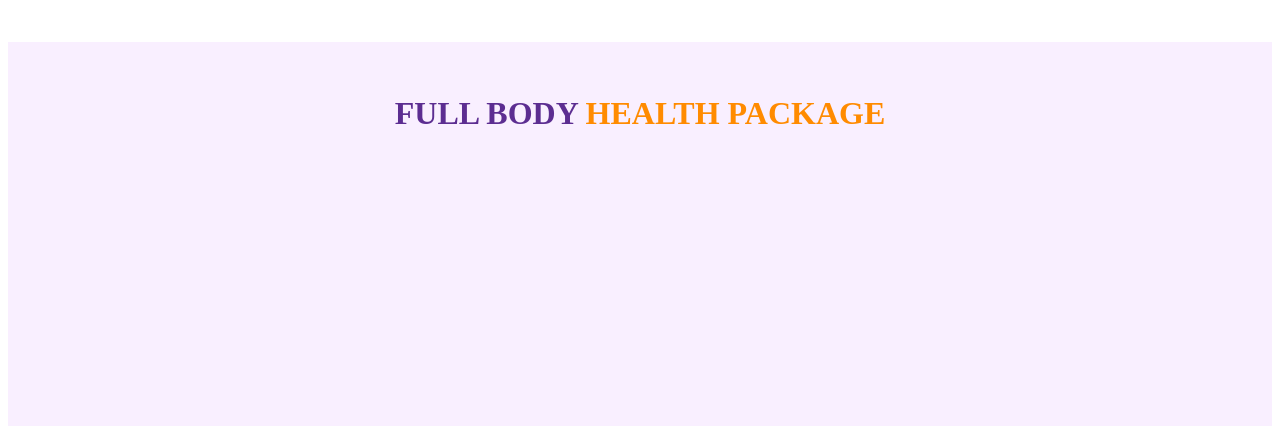
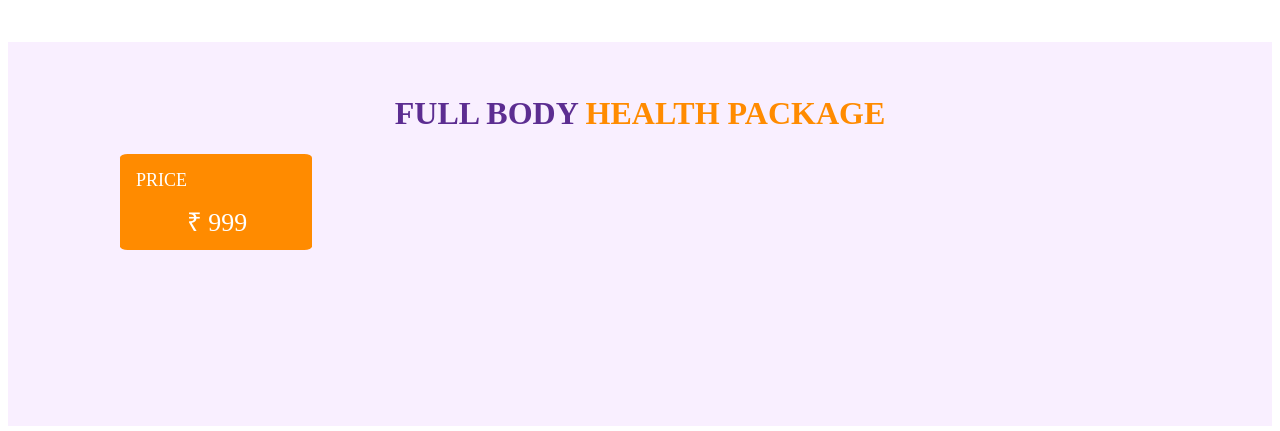
Before and after one commit to rohitl30/neuberg, a React (Create React App) app: page / in a window 1280 px wide. Shown: the part 1267-1698 px from the top of the page. Built offline with nearby package versions, Linux system fonts and the light colour scheme.

Commit message:
Add orange textbox

```diff
--- a/src/components/FullBodyPackage/FullBodyPackage.css
+++ b/src/components/FullBodyPackage/FullBodyPackage.css
@@ -4,4 +4,16 @@
     text-align: center;
     padding : 2rem 5rem 2rem 5rem;
     margin-top: 4rem;
+align-items: center;}
+
+.orange-textbox{
+    text-align: center;
+    height:4rem;
+    font-size: large;
+    padding: 1rem;
 }
+
+.price-large{
+    font-size: larger;
+    text-align: center;
+}
--- a/src/components/FullBodyPackage/FullBodyPackage.js
+++ b/src/components/FullBodyPackage/FullBodyPackage.js
@@ -6,7 +6,12 @@ const FullBodyPackage = () => {
   return (
     <div className='fullbodypackage'>
     <h1><span className='violet-text'> FULL BODY </span><span className='orange-text'> HEALTH PACKAGE </span></h1>
-
+    <div className='orange-textbox'>
+            <div> PRICE </div>
+            <div className='price-text'> <br />
+            <span className='price-large'>&#8377; 999</span>
+            </div>
+          </div>
     </div>
 
   );
```
